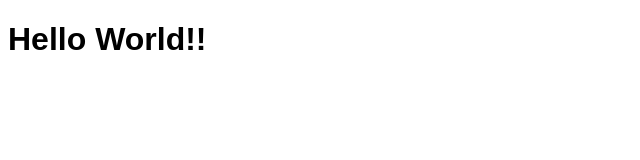
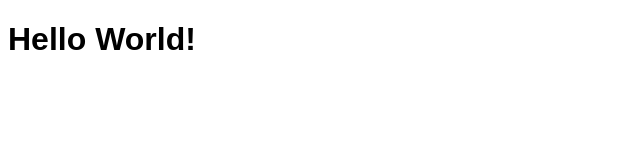
Before and after one commit to DRSofTco/mypage, a plain HTML site: page index.html in a window 1280 px wide. Shown: the full height of the page, 0-640 px from the left. Drawn offline with Linux system fonts and the light colour scheme.

Commit message:
First pages commit

```diff
--- a/index.html
+++ b/index.html
@@ -5,6 +5,6 @@
         <meta charset="UTF-8">
         <meta name="viewport" content="width=device-width, initial-scale=1">    </head>
     <body>
-        <h1><font face='arial'>Hello World!!</font></h1>
+        <h1><font face='arial'>Hello World!</font></h1>
     </body>
 </html>
```
